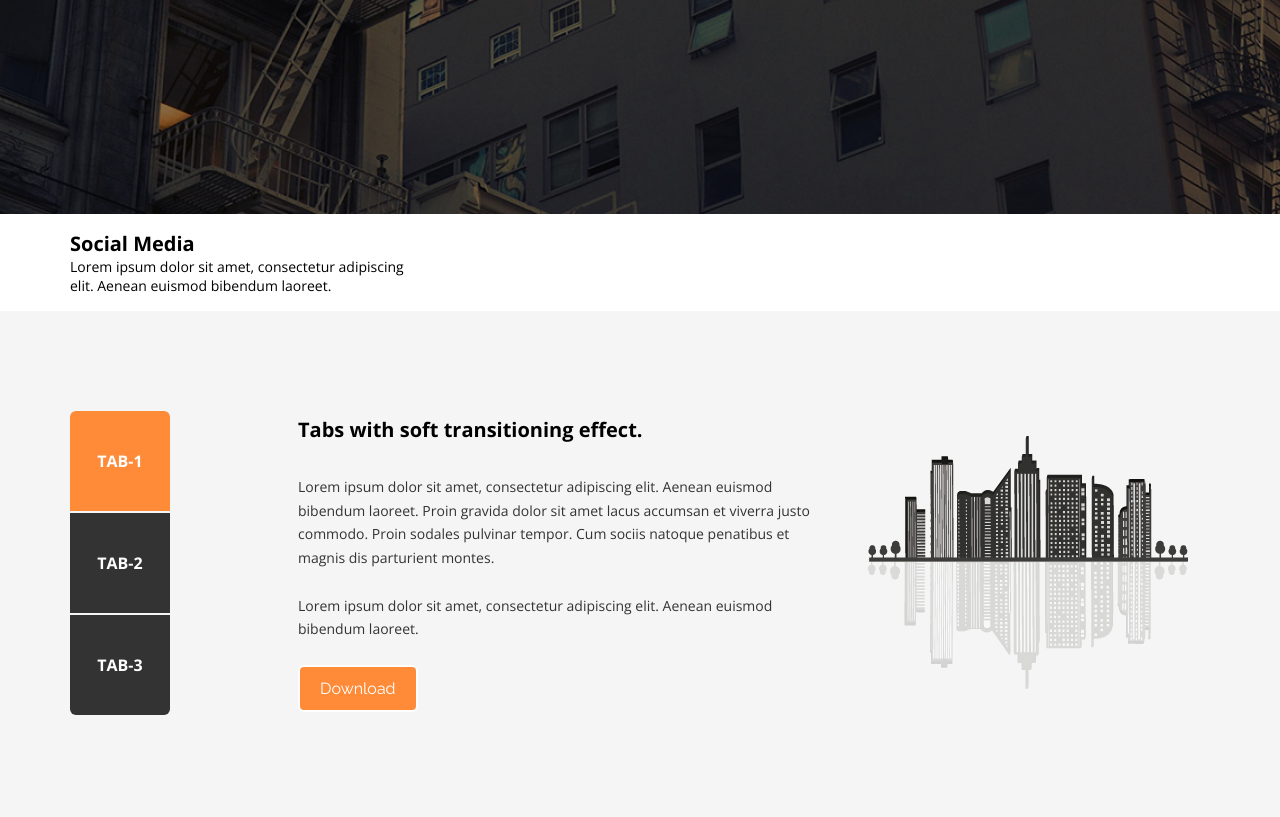
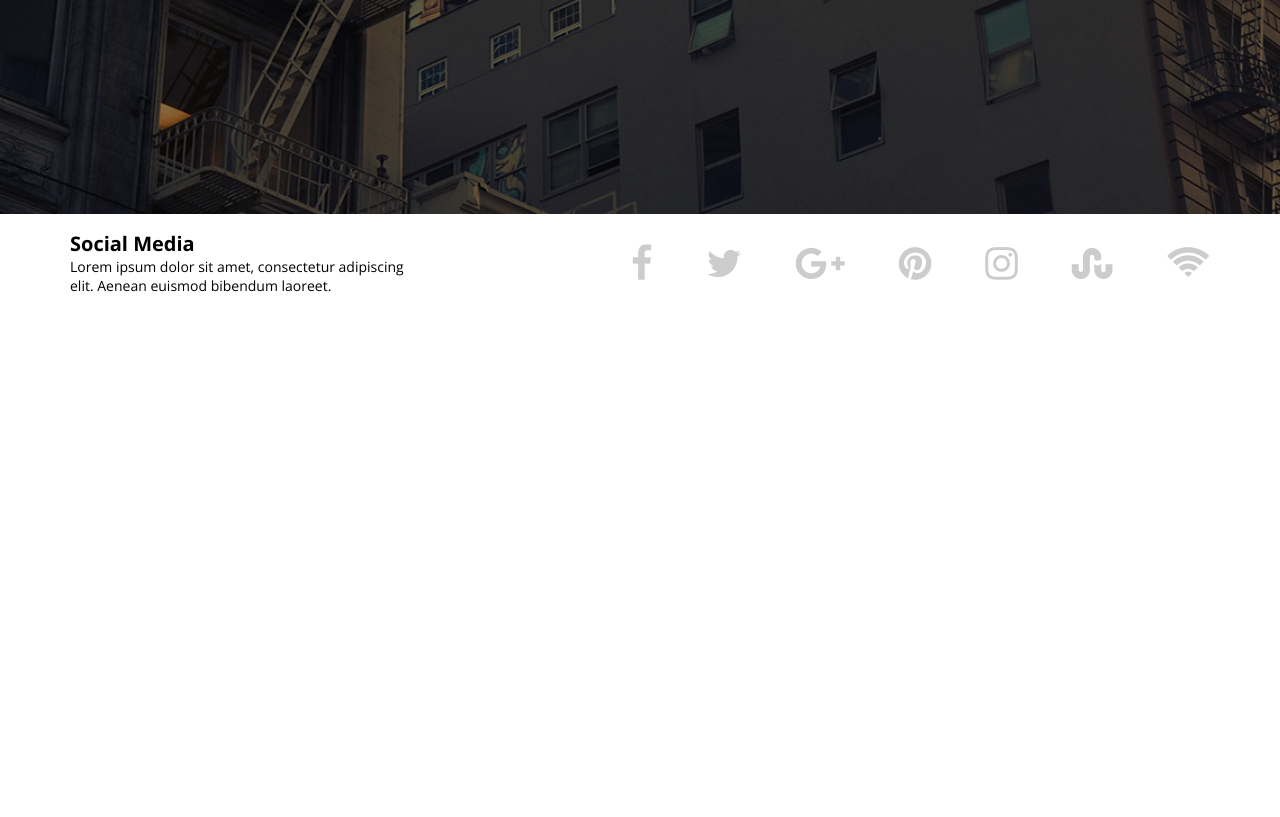
Before and after one commit to OmarFaruque96/classroom, a plain HTML site: page index.html in a window 1280 px wide. Shown: the part 641-1458 px from the top of the page. After the commit the page ends 952 px from the top, so only its background shows below. Drawn offline with nearby package versions, Linux system fonts and the light colour scheme.

Commit message:
hello from c1

```diff
--- a/index.html
+++ b/index.html
@@ -81,7 +81,7 @@
 					<p>Lorem ipsum dolor sit amet, consectetur adipiscing elit. Aenean euismod bibendum laoreet.</p>
 				</div>
 				<div class="s-right">
-					<!-- <ul>
+					<ul>
 						<li><a href=""><i class="fa fa-facebook"></i></a></li>
 						<li><a href=""><i class="fa fa-twitter"></i></a></li>
 						<li><a href=""><i class="fa fa-google-plus"></i></a></li>
@@ -89,40 +89,14 @@
 						<li><a href=""><i class="fa fa-instagram"></i></a></li>
 						<li><a href=""><i class="fa fa-stumbleupon"></i></a></li>
 						<li><a href=""><i class="fa fa-wifi"></i></a></li>
-					</ul> -->
+					</ul>
 				</div>
 			</div>
 
 		</div>
 	</section>
 	<!-- social media section code end -->
-	<!-- features section code start -->
-	<section id="features">
-		<div class="container">
 
-			<div class="f-content">
-				<div class="tab-item">
-					<ul>
-						<li class="active">Tab-1</li>
-						<li>Tab-2</li>
-						<li>Tab-3</li>
-					</ul>
-				</div>
-				<div class="tab-content">
-					<div class="content-one">
-						<h5>Tabs with soft transitioning effect.</h5>
-						<p>Lorem ipsum dolor sit amet, consectetur adipiscing elit. Aenean euismod bibendum laoreet. Proin gravida dolor sit amet lacus accumsan et viverra justo commodo. Proin sodales pulvinar tempor. Cum sociis natoque penatibus et magnis dis parturient montes. <br><br>Lorem ipsum dolor sit amet, consectetur adipiscing elit. Aenean euismod bibendum laoreet.</p>
-						<a href="" class="f-btn">Download</a>
-					</div>
-				</div>
-				<div class="tab-images">
-					<img src="img/feature1.png" class="img-fluid">
-				</div>
-			</div>
-
-		</div>
-	</section>
-	<!-- features section code end -->
 
 
 </body>
```
